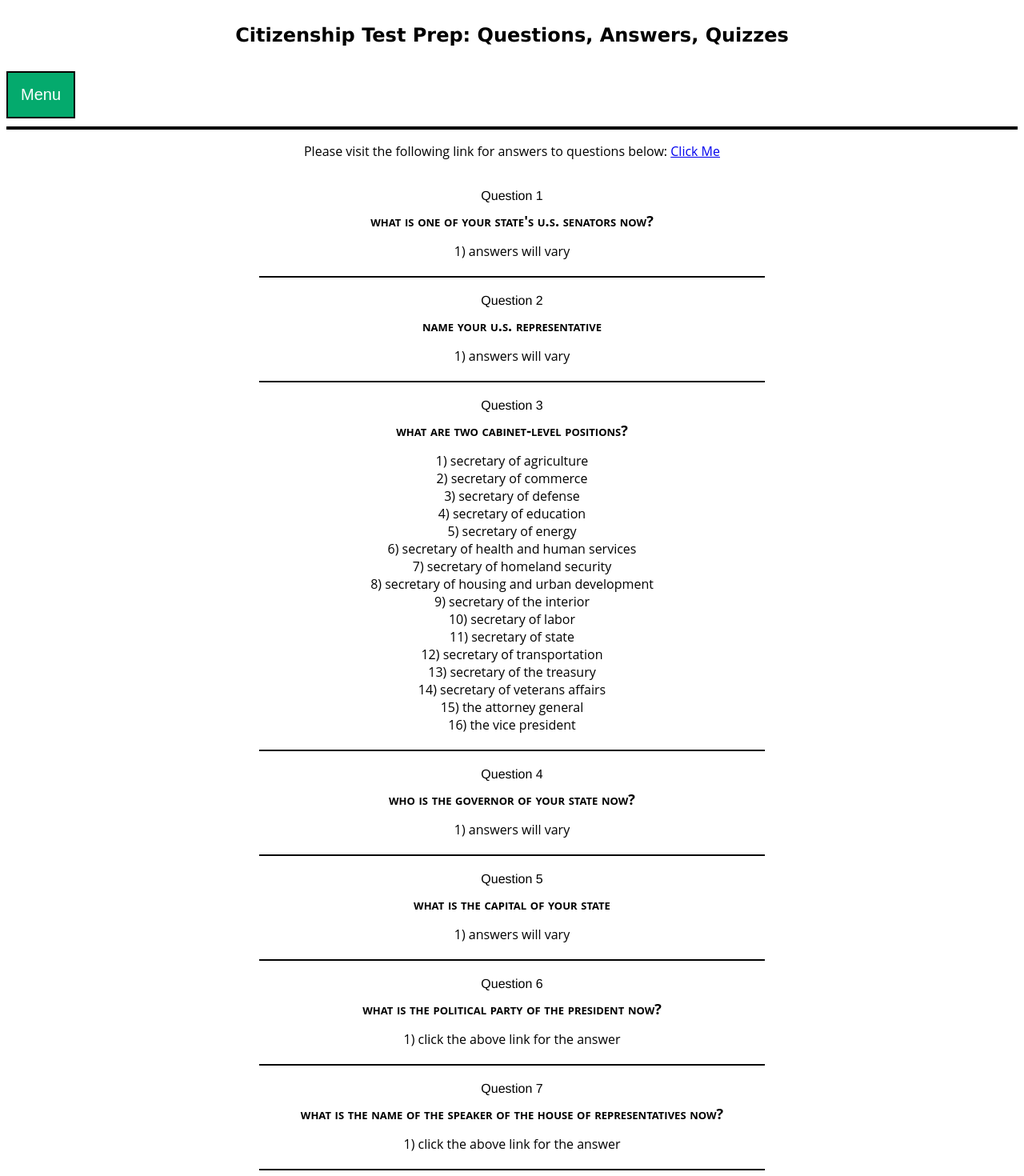
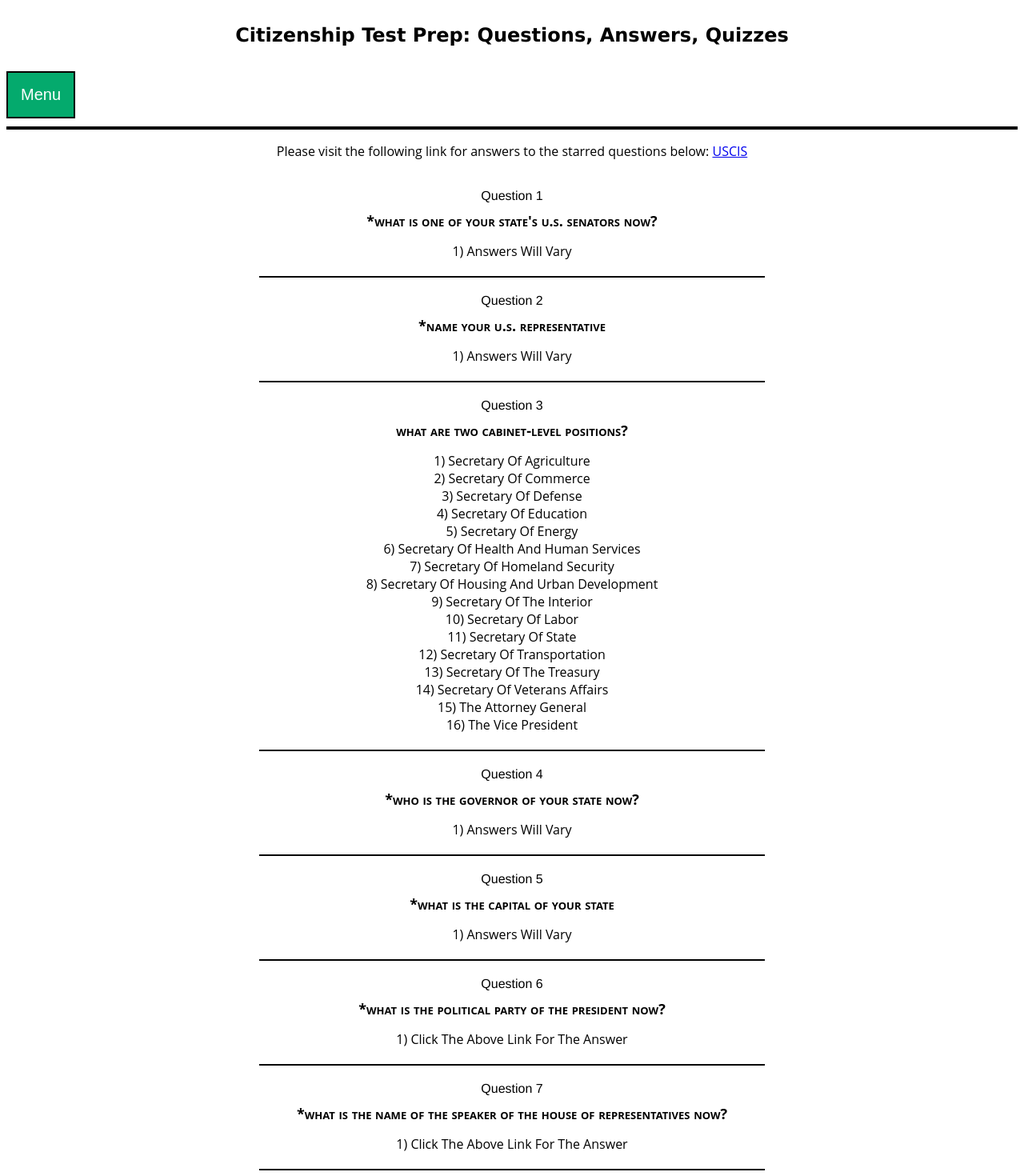
Before and after one commit to mmaustin/citizenship-questions-answers, a React (Create React App) app in the folder citizenship-frontend/: page /remaining-questions in a window 1280 px wide. Shown: the top 1470 px of the page at 80% size. Built offline with nearby package versions, Linux system fonts and the light colour scheme.

Commit message:
made small styling changes to remaining questions list display

```diff
--- a/citizenship-frontend/src/features/remainingQuestions/RemainingQuestionsList.js
+++ b/citizenship-frontend/src/features/remainingQuestions/RemainingQuestionsList.js
@@ -9,7 +9,7 @@ export const RemainingQuestionsList = () => {
             <p className='question'>{question.question}</p>
             {question.answer.map((a, index) => (
                 <div className='answers-div' key={index}>
-                    <p className='answers'>{index +1}) {a.ans}</p>
+                    <p className='answers capitalize'>{index +1}) {a.ans}</p>
                 </div>
 
             ))}
@@ -19,7 +19,7 @@ export const RemainingQuestionsList = () => {
     return(
         <>
             <p>
-                Please visit the following link for answers to questions below: <a rel="noopener noreferrer" target="_blank" href='https://www.uscis.gov/citizenship/testupdates' >Click Me</a>
+                Please visit the following link for answers to the starred questions below: <a rel="noopener noreferrer" target="_blank" href='https://www.uscis.gov/citizenship/testupdates' >USCIS</a>
             </p>
             <section className='question-answer-panel'>
                 {questionsAnswers}
--- a/citizenship-frontend/src/features/remainingQuestions/questionsTen.js
+++ b/citizenship-frontend/src/features/remainingQuestions/questionsTen.js
@@ -1,13 +1,13 @@
 import { nanoid } from "@reduxjs/toolkit";
 
-export const questionsTen = [{id: nanoid(), question: 'what is one of your state\'s u.s. senators now?', answer: [{ans: 'answers will vary'}]}, {id: nanoid(), question: 'name your u.s. representative',
+export const questionsTen = [{id: nanoid(), question: '*what is one of your state\'s u.s. senators now?', answer: [{ans: 'answers will vary'}]}, {id: nanoid(), question: '*name your u.s. representative',
 answer: [{ans: 'answers will vary'}]}, {id: nanoid(), question: 'what are two cabinet-level positions?', answer: [{ans: 'secretary of agriculture'}, {ans: 'secretary of commerce'},
 {ans: 'secretary of defense'}, {ans: 'secretary of education'}, {ans: 'secretary of energy'}, {ans: 'secretary of health and human services'},
 {ans: 'secretary of homeland security'}, {ans: 'secretary of housing and urban development'}, {ans: 'secretary of the interior'}, {ans: 'secretary of labor'}, {ans: 'secretary of state'}, {ans: 'secretary of transportation'},
-{ans: 'secretary of the treasury'}, {ans: 'secretary of veterans affairs'}, {ans: 'the attorney general'}, {ans: 'the vice president'}]}, {id: nanoid(), question: 'who is the governor of your state now?',
-answer: [{ans: 'answers will vary'}]}, {id: nanoid(), question: 'what is the capital of your state', answer: [{ans: 'answers will vary'}]},
-{id: nanoid(), question: 'what is the political party of the president now?',
-answer: [{ans: 'click the above link for the answer'}]}, {id: nanoid(), question: 'what is the name of the speaker of the house of representatives now?', answer: [{ans: 'click the above link for the answer'}]},
+{ans: 'secretary of the treasury'}, {ans: 'secretary of veterans affairs'}, {ans: 'the attorney general'}, {ans: 'the vice president'}]}, {id: nanoid(), question: '*who is the governor of your state now?',
+answer: [{ans: 'answers will vary'}]}, {id: nanoid(), question: '*what is the capital of your state', answer: [{ans: 'answers will vary'}]},
+{id: nanoid(), question: '*what is the political party of the president now?',
+answer: [{ans: 'click the above link for the answer'}]}, {id: nanoid(), question: '*what is the name of the speaker of the house of representatives now?', answer: [{ans: 'click the above link for the answer'}]},
 {id: nanoid(), question: 'there were thirteen original states. name three.',
 answer: [{ans: 'new hampshire'}, {ans: 'massachusetts'}, {ans: 'rhode island'}, {ans: 'connecticut'}, {ans: 'new york'}, {ans: 'new jersey'}, {ans: 'pennslyvania'}, {ans: 'delaware'}, {ans: 'maryland'}, {ans: 'virginia'}, {ans: 'north carolina'},
 {ans: 'south carolina'}, {ans: 'georgia'}]}, {id: nanoid(), question: 'name one american indian tribe in the united states',
```
